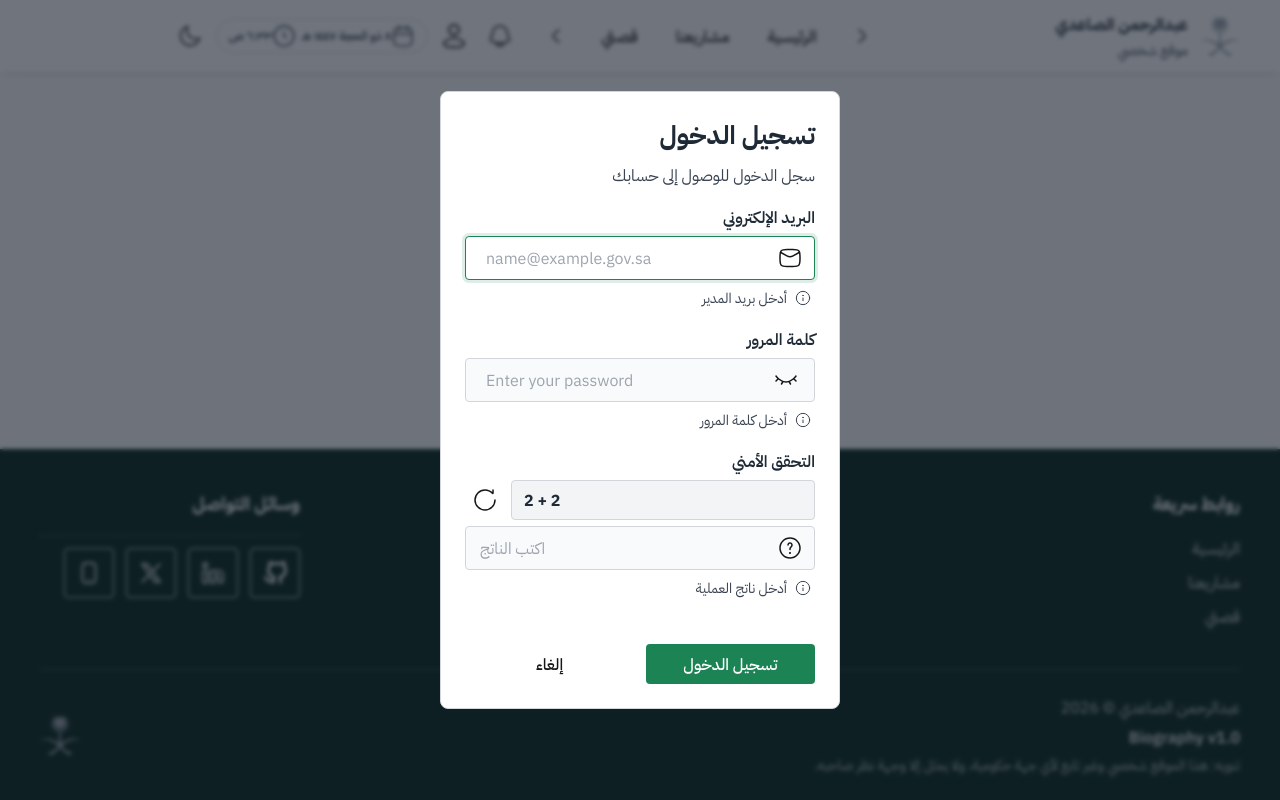
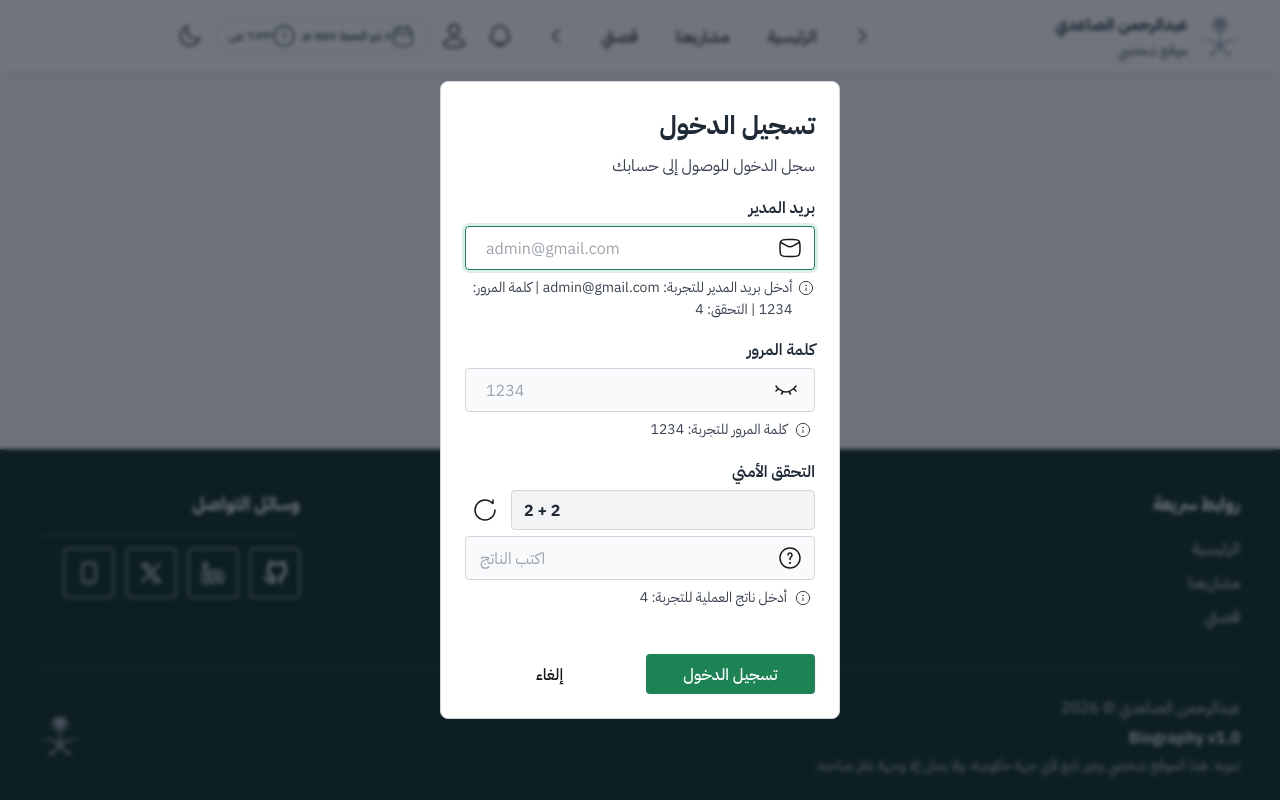
Before and after one commit to aldehm3e/biographyc, a PHP site: page /admin.html in a window 1280 px wide. Run offline with PHP 8.4, Linux system fonts and the light colour scheme.

Commit message:
Show demo admin credentials in login

```diff
--- a/css/custom.css
+++ b/css/custom.css
@@ -1336,6 +1336,17 @@ body[data-state="backdrop"]:has(.nds-modal:not([hidden])) .site-header {
   color: #175cd3;
 }
 
+#login-modal .nds-feedback {
+  align-items: flex-start;
+  max-width: 100%;
+}
+
+#login-modal .nds-feedback-message {
+  min-width: 0;
+  overflow-wrap: anywhere;
+  unicode-bidi: plaintext;
+}
+
 .nds-feedback-icon {
   width: var(--site-icon-size);
   height: var(--site-icon-size);
--- a/js/app.js
+++ b/js/app.js
@@ -638,12 +638,12 @@
       '<div class="nds-form-container" id="login-email-field" data-required>',
       '<div class="nds-form-header">',
       '<label for="login-email">',
-      '<span class="nds-label">البريد الإلكتروني</span>',
+      '<span class="nds-label">بريد المدير</span>',
       '</label>',
       '</div>',
       '<div class="nds-form-control">',
       '<i class="nds-icon nds-hgi-mail-01" aria-hidden="true"></i>',
-      '<input type="email" id="login-email" class="nds-input" placeholder="name@example.gov.sa" autocomplete="username" required aria-required="true" dir="ltr">',
+      '<input type="email" id="login-email" class="nds-input" placeholder="admin@gmail.com" autocomplete="username" required aria-required="true" dir="ltr">',
       '<div class="nds-form-action">',
       '<button class="nds-btn nds-subtle nds-clear" type="button" aria-label="Clear email" hidden>',
       '<i class="nds-icon nds-hgi-cancel-01" aria-hidden="true"></i>',
@@ -655,7 +655,7 @@
       '<span class="nds-feedback-icon">',
       '<i class="nds-icon" aria-hidden="true"></i>',
       '</span>',
-      '<span class="nds-feedback-message">أدخل بريد المدير</span>',
+      '<span class="nds-feedback-message">أدخل بريد المدير للتجربة: admin@gmail.com | كلمة المرور: 1234 | التحقق: 4</span>',
       '</span>',
       '</div>',
       '</div>',
@@ -671,7 +671,7 @@
       '<i class="nds-icon nds-hgi-view-off" aria-hidden="true"></i>',
       '</button>',
       '</div>',
-      '<input type="password" id="login-password" class="nds-input" placeholder="Enter your password" autocomplete="current-password" data-type="password" required aria-required="true" dir="ltr">',
+      '<input type="password" id="login-password" class="nds-input" placeholder="1234" autocomplete="current-password" data-type="password" required aria-required="true" dir="ltr">',
       '<div class="nds-form-action">',
       '<button class="nds-btn nds-subtle nds-clear" type="button" aria-label="Clear password" hidden>',
       '<i class="nds-icon nds-hgi-cancel-01" aria-hidden="true"></i>',
@@ -683,7 +683,7 @@
       '<span class="nds-feedback-icon">',
       '<i class="nds-icon" aria-hidden="true"></i>',
       '</span>',
-      '<span class="nds-feedback-message">أدخل كلمة المرور</span>',
+      '<span class="nds-feedback-message">كلمة المرور للتجربة: 1234</span>',
       '</span>',
       '</div>',
       '</div>',
@@ -708,7 +708,7 @@
       '<span class="nds-feedback-icon">',
       '<i class="nds-icon" aria-hidden="true"></i>',
       '</span>',
-      '<span class="nds-feedback-message">&#1571;&#1583;&#1582;&#1604; &#1606;&#1575;&#1578;&#1580; &#1575;&#1604;&#1593;&#1605;&#1604;&#1610;&#1577;</span>',
+      '<span class="nds-feedback-message">أدخل ناتج العملية للتجربة: 4</span>',
       '</span>',
       '</div>',
       '</div>',
```
